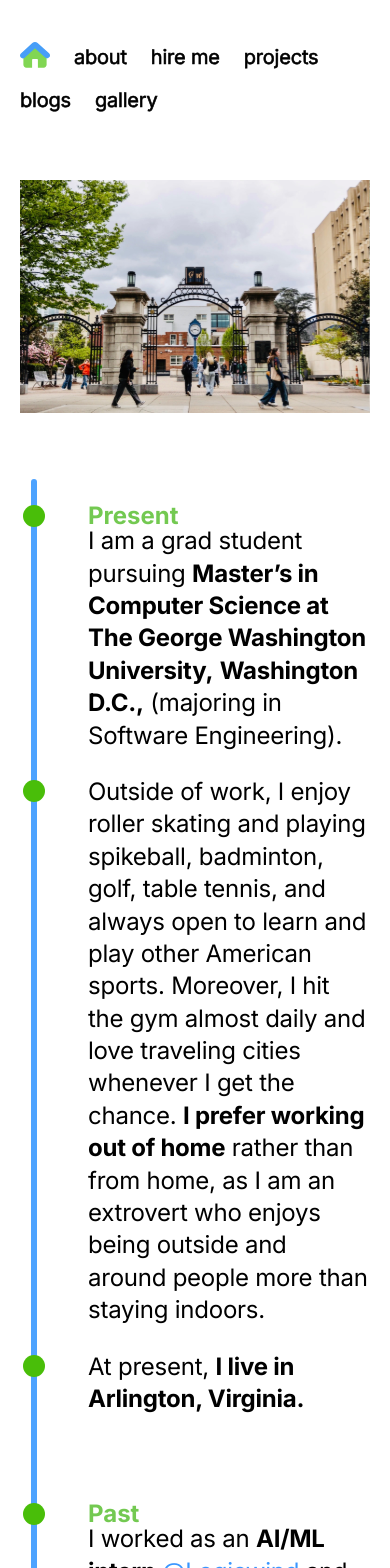
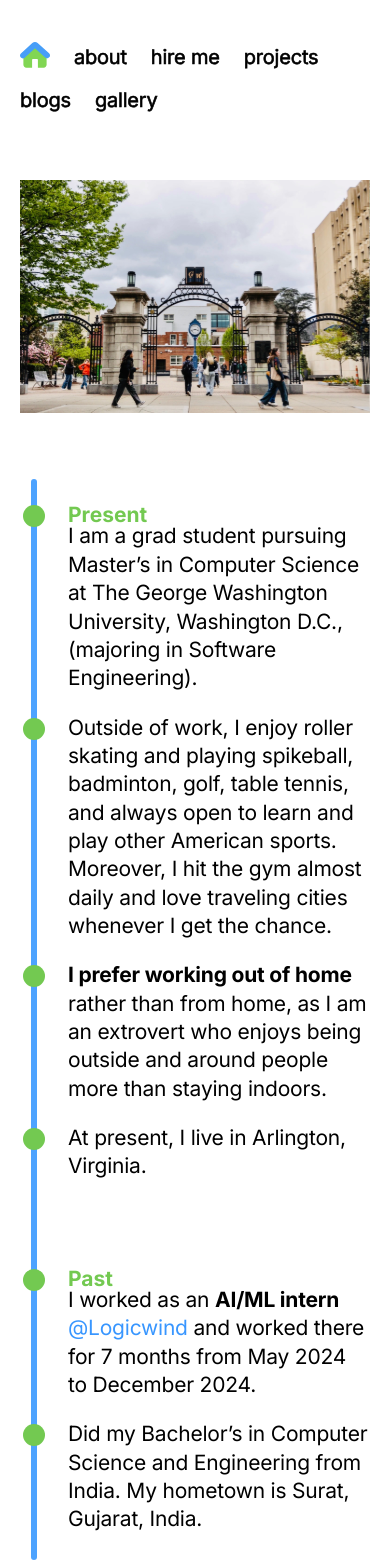
Before and after one commit to jaiminjariwala/jaiminjariwala, a Next.js app in the folder next/: page /about in a window 390 px wide. Shown: the top 1568 px of the page. Built offline with nearby package versions, Linux system fonts and the light colour scheme.

Commit message:
updated AboutPage for mobile responsiveness

```diff
--- a/next/src/components/AboutPage.jsx
+++ b/next/src/components/AboutPage.jsx
@@ -19,42 +19,52 @@ const AboutPage = () => {
           <div className="absolute left-[14px] top-[-26px] bottom-[-26px] w-[6px] -translate-x-1/2 rounded-full bg-[#4da3ff]" />
 
           <div className="mt-[88px]">
-            <div className="relative pl-[68px]">
-              <span className="absolute left-[14px] h-[22px] w-[22px] -translate-x-1/2 rounded-full bg-[#49be09]" />
-              <h2 style={{ margin: 0, padding: 0 }} className="m-0 p-0 text-[24px] font-medium leading-[0.92] text-[#73c951]">
+            <div className="relative pl-[48px] md:pl-[68px]">
+              <span className="absolute left-[14px] h-[22px] w-[22px] -translate-x-1/2 rounded-full bg-[#73c951]" />
+              <h2 style={{ margin: 0, padding: 0, fontSize: 'clamp(21px, 3.5vw, 24px)' }} className="m-0 p-0 text-[24px] font-medium leading-[0.92] text-[#73c951]">
                 Present
               </h2>
-              <p className="m-0 -mt-[2px] text-[clamp(24px,1.65vw,24px)] leading-[1.35] tracking-[-0.01em]">
-                I am a grad student pursuing <strong>Master&rsquo;s in Computer Science at The George Washington University,</strong>{" "}
-                <strong>Washington D.C.,</strong> (majoring in Software Engineering).
+              <p className="m-0 -mt-[2px] leading-[1.35] tracking-[-0.01em]" style={{ fontSize: 'clamp(21px, 3.5vw, 24px)' }}>
+                I am a grad student pursuing Master&rsquo;s in Computer Science at The George Washington University,{" "}
+                Washington D.C., (majoring in Software Engineering).
               </p>
             </div>
 
-            <div className="relative mt-7 pl-[68px]">
-              <span className="absolute left-[14px] top-[4px] h-[22px] w-[22px] -translate-x-1/2 rounded-full bg-[#49be09]" />
-              <p className="text-[clamp(24px,1.65vw,24px)] leading-[1.35] tracking-[-0.01em]">
+            <div className="relative mt-7 pl-[48px] md:pl-[68px]">
+              <span className="absolute left-[14px] top-[4px] h-[22px] w-[22px] -translate-x-1/2 rounded-full bg-[#73c951]" />
+              <p className="leading-[1.35] tracking-[-0.01em]" style={{ fontSize: 'clamp(21px, 3.5vw, 24px)' }}>
                 Outside of work, I enjoy roller skating and playing spikeball, badminton, golf, table tennis, and always open to
                 learn and play other American sports. Moreover, I hit the gym almost daily and love traveling cities whenever I get
-                the chance. <strong>I prefer working out of home</strong> rather than from home, as I am an extrovert who enjoys
-                being outside and around people more than staying indoors.
+                the chance.
               </p>
             </div>
 
-            <div className="relative mt-7 pl-[68px]">
-              <span className="absolute left-[14px] top-[4px] h-[22px] w-[22px] -translate-x-1/2 rounded-full bg-[#49be09]" />
-              <p className="text-[clamp(24px,1.65vw,24px)] leading-[1.35] tracking-[-0.01em]">
-                At present, <strong>I live in Arlington, Virginia.</strong>
+            <div className="relative mt-7 pl-[48px] md:pl-[68px]">
+              <span className="absolute left-[14px] top-[4px] h-[22px] w-[22px] -translate-x-1/2 rounded-full bg-[#73c951]" />
+              <p className="leading-[1.35] tracking-[-0.01em]" style={{ fontSize: 'clamp(21px, 3.5vw, 24px)' }}>
+              <strong>I prefer working out of home</strong> rather than from home, as I am an extrovert who enjoys
+              being outside and around people more than staying indoors.
+              </p>
+            </div>
+
+            <div className="relative mt-7 pl-[48px] md:pl-[68px]">
+              <span className="absolute left-[14px] top-[4px] h-[22px] w-[22px] -translate-x-1/2 rounded-full bg-[#73c951]" />
+              <p className="leading-[1.35] tracking-[-0.01em]" style={{ fontSize: 'clamp(21px, 3.5vw, 24px)' }}>
+                At present, I live in Arlington, Virginia.
               </p>
             </div>
           </div>
 
+
+
+
           <div className="mt-[88px]">
-            <div className="relative pl-[68px]">
-              <span className="absolute left-[14px] h-[22px] w-[22px] -translate-x-1/2 rounded-full bg-[#49be09]" />
-              <h2 style={{ margin: 0, padding: 0 }} className="m-0 p-0 text-[24px] font-semibold leading-[0.92] text-[#73c951]">
+            <div className="relative pl-[48px] md:pl-[68px]">
+              <span className="absolute left-[14px] h-[22px] w-[22px] -translate-x-1/2 rounded-full bg-[#73c951]" />
+              <h2 style={{ margin: 0, padding: 0, fontSize: 'clamp(21px, 3.5vw, 24px)' }} className="m-0 p-0 text-[24px] font-semibold leading-[0.92] text-[#73c951]">
                 Past
               </h2>
-              <p className="m-0 -mt-[2px] text-[clamp(24px,1.65vw,24px)] leading-[1.35] tracking-[-0.01em]">
+              <p className="m-0 -mt-[2px] leading-[1.35] tracking-[-0.01em]" style={{ fontSize: 'clamp(21px, 3.5vw, 24px)' }}>
                 I worked as an <strong>AI/ML intern</strong>{" "}
                 <a href="https://logicwind.com" target="_blank" rel="noreferrer" className="text-[#3896ff] hover:underline">
                   @Logicwind
@@ -63,10 +73,10 @@ const AboutPage = () => {
               </p>
             </div>
 
-            <div className="relative mt-7 pl-[68px]">
-              <span className="absolute left-[14px] top-[4px] h-[22px] w-[22px] -translate-x-1/2 rounded-full bg-[#49be09]" />
-              <p className="text-[clamp(24px,1.65vw,24px)] leading-[1.35] tracking-[-0.01em]">
-                Did my <strong>Bachelor&rsquo;s in Computer Science and Engineering from India.</strong> My hometown is Surat,
+            <div className="relative mt-7 pl-[48px] md:pl-[68px]">
+              <span className="absolute left-[14px] top-[4px] h-[22px] w-[22px] -translate-x-1/2 rounded-full bg-[#73c951]" />
+              <p className="leading-[1.35] tracking-[-0.01em]" style={{ fontSize: 'clamp(21px, 3.5vw, 24px)' }}>
+                Did my Bachelor&rsquo;s in Computer Science and Engineering from India. My hometown is Surat,
                 Gujarat, India.
               </p>
             </div>
```
